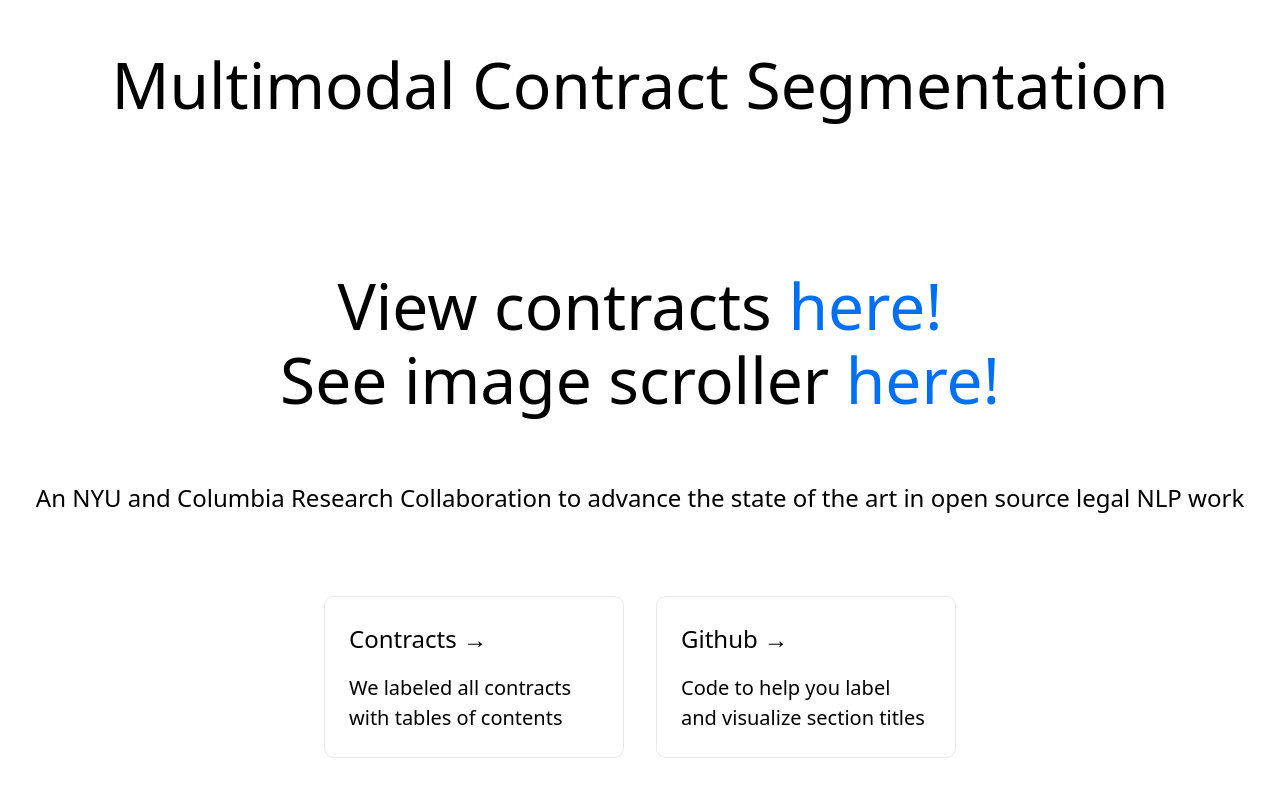
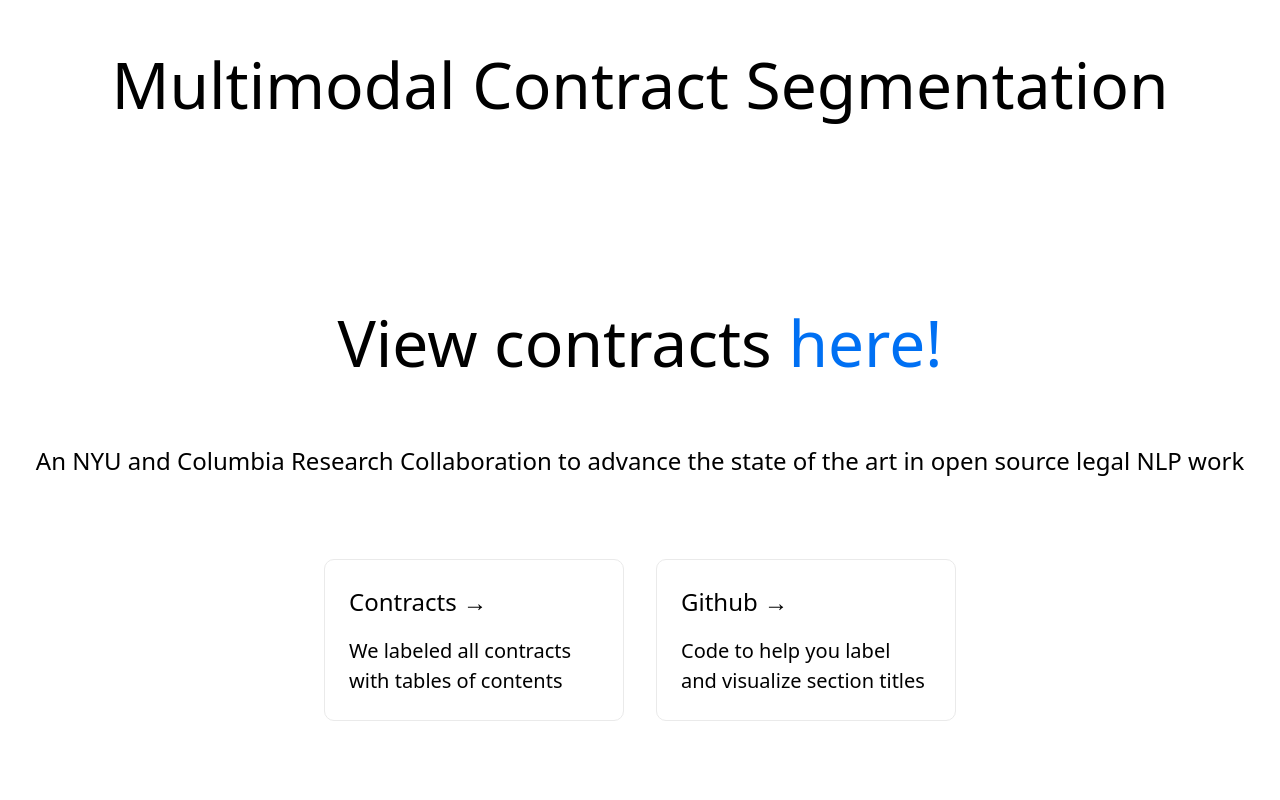
Before and after one commit to rbolline/mcs-vercel, a Next.js app: page / in a window 1280 px wide. Shown: the top 800 px of the page. Built offline with nearby package versions, Linux system fonts and the light colour scheme.

Commit message:
temporary change for demo

```diff
--- a/pages/index.tsx
+++ b/pages/index.tsx
@@ -19,9 +19,9 @@
           View contracts <Link href="/contracts_list">here!</Link>
         </h1>
 
-        <h1 className={styles.title}>
+        {/* <h1 className={styles.title}>
           See image scroller <Link href="/image_scroll_200">here!</Link>
-        </h1>
+        </h1> */}
 
         <p className={styles.description}>
           An NYU and Columbia Research Collaboration to advance the state of the art in open source
```
